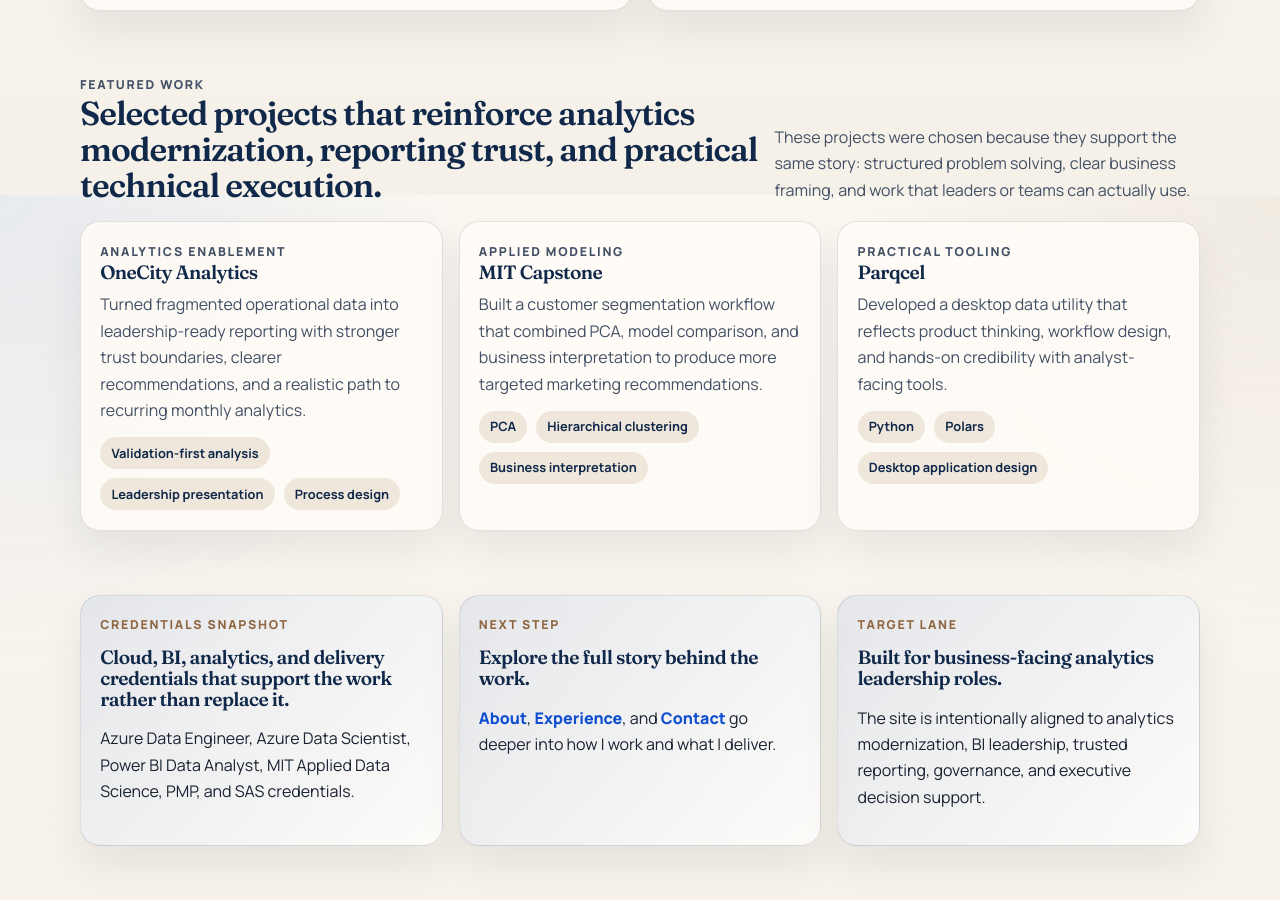
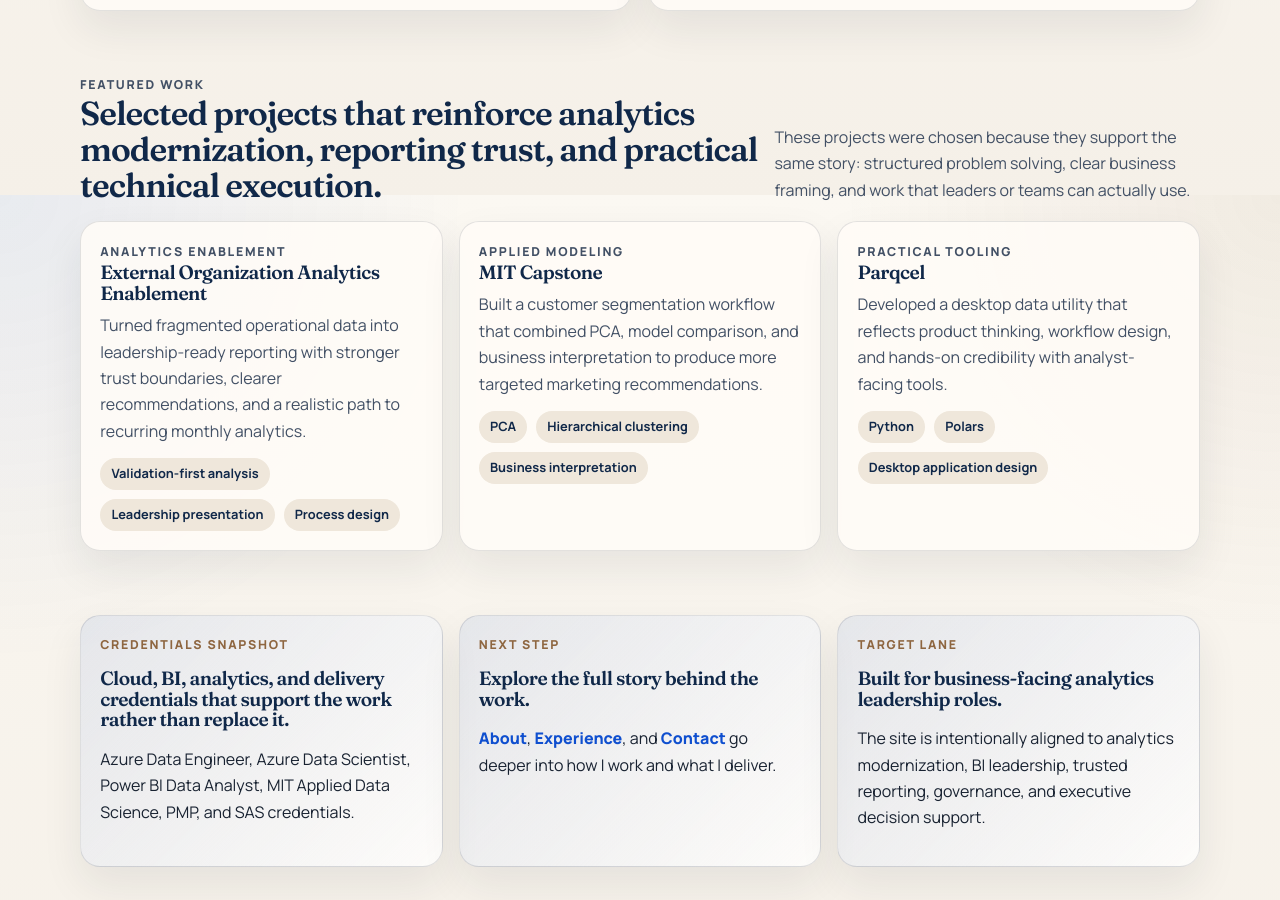
Before and after one commit to SMcQueen2023/skills-github-pages, a Jekyll site: the page built from index.md, in a window 1280 px wide and 900 px high, scrolled down 1605 px. Built offline with Jekyll 4.4.1, drawn with Linux system fonts in a browser that asks for light colours.

Commit message:
site: remove external organization name

```diff
--- a/index.md
+++ b/index.md
@@ -78,7 +78,7 @@ page_class: page-home
 	<div class="project-preview-grid">
 		<article class="project-card">
 			<p class="card-kicker">Analytics enablement</p>
-			<h3>OneCity Analytics</h3>
+			<h3>External Organization Analytics Enablement</h3>
 			<p>Turned fragmented operational data into leadership-ready reporting with stronger trust boundaries, clearer recommendations, and a realistic path to recurring monthly analytics.</p>
 			<div class="tag-list">
 				<span>Validation-first analysis</span>
```
Also changed, not shown: projects.md (+1 -1 lines).
